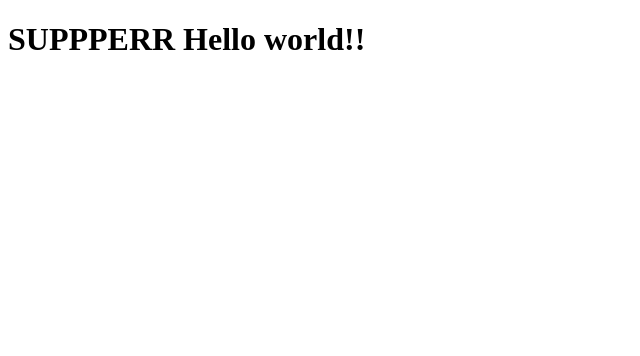
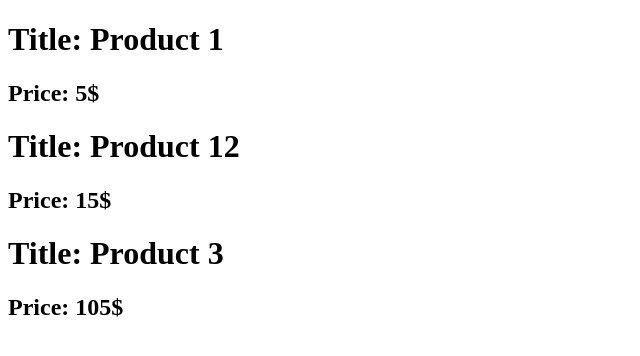
Before and after one commit to SerjRoman/1400TestReact, a React (Create React App) app: page / in a window 1280 px wide. Shown: the top 356 px of the page, without its empty margins (0-640 px from the left). Built offline with nearby package versions, Linux system fonts and the light colour scheme.

Commit message:
Implement Product and ProductList components; update App to render ProductList

```diff
--- a/src/App.tsx
+++ b/src/App.tsx
@@ -1,13 +1,99 @@
 
+// ReactNode - это тип любого элемента, который реакт может отобразить
+// number, string, array из ReactNode, HTML теги.
+// Однако boolean, null, undefined - являются реактовскими узлами, но ничего не рендерят
+//
+
+import { ProductList } from "./ProductList";
+
+// export function App() {
+//     const element = <h1>Hello from JS variable</h1>
+//     const users = true
+//     return <div>
+//         <a href="https://wwww.google.com">Click me please</a>
+//         {element}
+//         {null}
+//     </div>
+// }
+// export function App() {
+//     return (
+//         <div>
+//             <div>
+//                 <a href="https://wwww.google.com">Click me please</a>
+//             </div>
+//             <button></button>
+//         </div>
+//     )
+// }
+// export function App() {
+//     const users = ["User1", "User2", "User3"]
+//     return (
+//         <div>
+//             <div>
+//                 <a href="https://wwww.google.com">Click me please</a>
+//             </div>
+//             {users.map( (user) => {
+//                 return <div>
+//                     <span>My user is {user}</span>
+//                     <button>Delete user</button>
+//                     <button>Update user</button>
+//                 </div>
+//             })}
+//         </div>
+//     )
+// }
+// export function App() {
+//     const users = ["User1", "User2", "User3"]
+//     const isAdmin: boolean = true
+
+//     // if (isAdmin) {
+//     //     return <h1>You have no permission to view all users</h1>
+//     // } else {
+//     //     return users.map( (user) => {
+//     //             return <div>
+//     //                 <span>My user is {user}</span>
+//     //                 <button>Delete user</button>
+//     //                 <button>Update user</button>
+//     //             </div>
+//     //         })}
+//     // }
+//     // const displayData = isAdmin ?
+//     //         <h1>You have no permission to view all users</h1>  :
+//     //         <h1>Go to view all users</h1>
+
+//     if (!isAdmin) {
+//         return <h1>You have no permission to view all users</h1>
+//     }
+
+//     return (
+//         <div>
+//             <div>
+//                 <a href="https://wwww.google.com">Click me please</a>
+//             </div>
+//             {users.map( user => <h1>{user}</h1>)}
+//             {isLoading ? <p>Loading</p> : <p>Data</p>}
+//         </div>
+//     )
+// }
+
+// export function User() {
+//     const name = "Useer1"
+//     const age = 15
+
+//     return <div>
+//         <h1>Name: {name}</h1>
+//         <p>Age: {age}</p>
+//     </div>
+// }
+// export function App() {
+//     const users = ["User1", "User2", "User3" ]
+//     return <div>
+
+//     </div>
+// }
 
 export function App() {
     return <div>
-        <a href="https://wwww.google.com">Click me please</a>
+        <ProductList></ProductList>
     </div>
 }
-
-export function SuperApp() {
-    return <div>
-        <h1>SUPPPERR Hello world!!</h1>
-    </div>
-}
--- /dev/null
+++ b/src/Product.tsx
@@ -0,0 +1,33 @@
+
+// export function Product(props: {title: string, price: number}) {
+//     return <div>
+//         <h1>{props.title}</h1>
+//         <h2>{props.price}</h2>
+//     </div>
+// }
+
+interface ProductProps {
+    title: string,
+    price: number
+}
+
+// export function Product(props: ProductProps) {
+//     return <div>
+//         <h1>{props.title}</h1>
+//         <h2>{props.price}</h2>
+//     </div>
+// }
+
+// export function Product({title, price}: ProductProps) {
+//     return <div>
+//         <h1>{title}</h1>
+//         <h2>{price}</h2>
+//     </div>
+// }
+export function Product(props: ProductProps) {
+    const {title, price} = props
+    return <div>
+        <h1>Title: {title}</h1>
+        <h2>Price: {price}$</h2>
+    </div>
+}
--- /dev/null
+++ b/src/ProductList.tsx
@@ -0,0 +1,16 @@
+import { Product } from "./Product"
+
+export function ProductList() {
+    const products = [
+            {price: 5, title: "Product 1"},
+            {price: 15, title: "Product 12"},
+            {price: 105, title: "Product 3"},
+        ]
+    return <div>
+        {products.map( product =>
+            <Product
+                title={product.title}
+                price={product.price}
+            ></Product>)}
+    </div>
+}
--- a/src/index.tsx
+++ b/src/index.tsx
@@ -1,5 +1,5 @@
 import { createRoot } from "react-dom/client"
-import { App, SuperApp } from "./App"
+import { App } from "./App"
 // 1. Находим корневой HTML-элемент на странице.
 // В стандартном файле public/index.html обычно есть пустой <div> с id="root".
 // Именно в этот div React будет "встраивать" всё наше приложение.
@@ -14,4 +14,4 @@ const rootContainer = document.getElementById('root') as HTMLElement
 const root = createRoot(rootContainer)
 
 // root.render(App())
-root.render(<SuperApp></SuperApp>)
+root.render(<App></App>)
```
